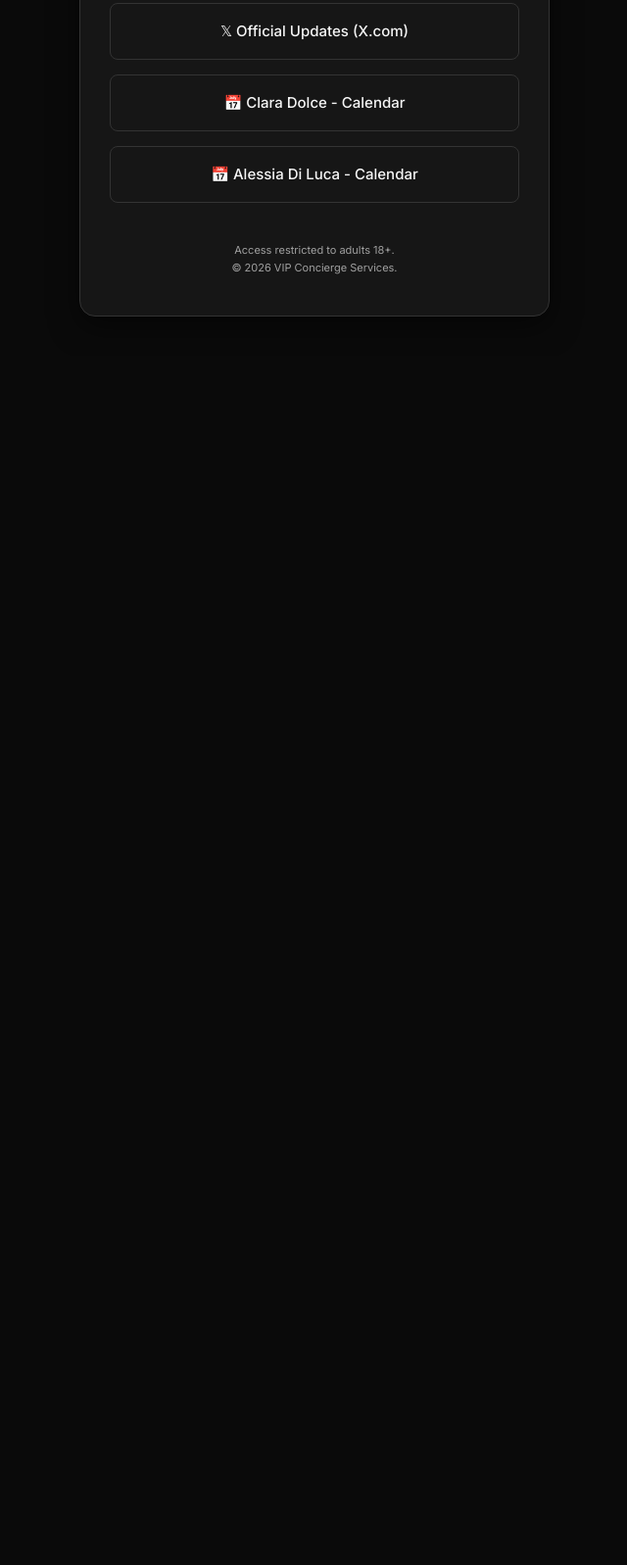
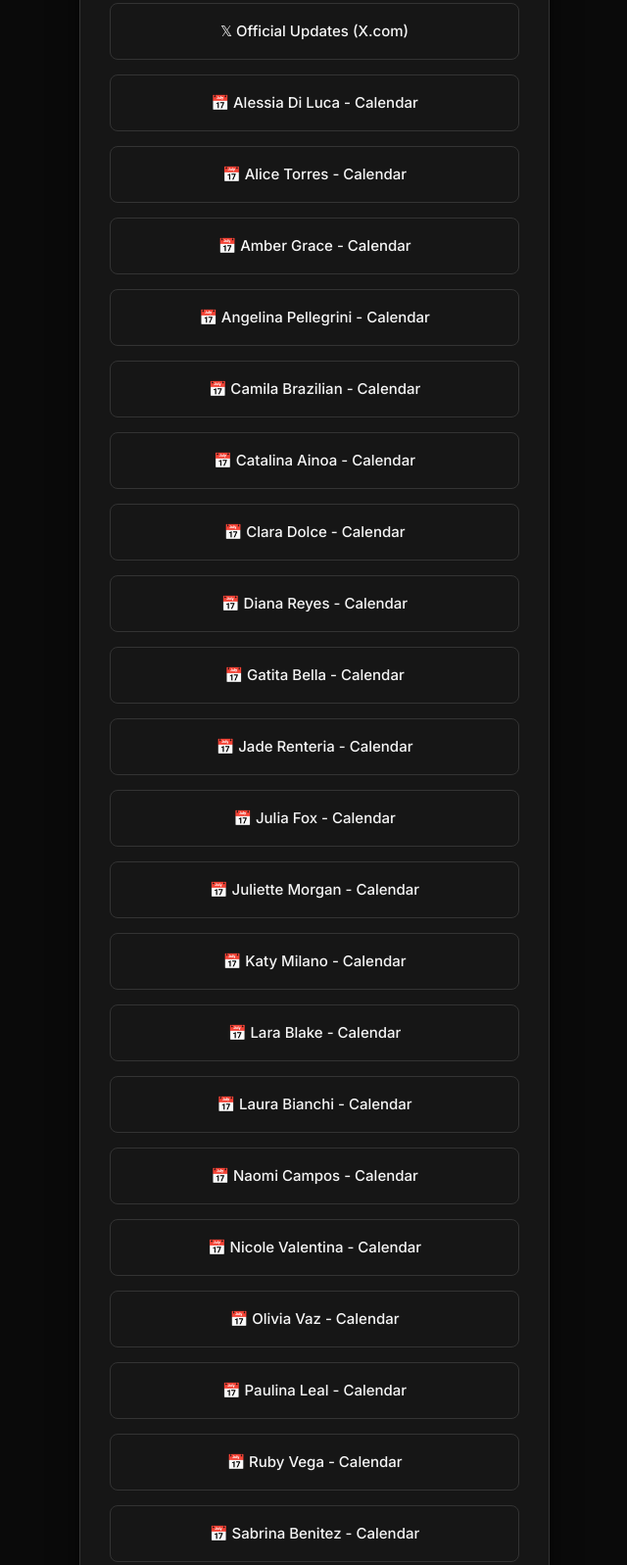
Before and after one commit to evergreentechnologywy/outreach-directory, a plain HTML site: page directory.html in a window 1280 px wide. Shown: the part 465-2062 px from the top of the page at 98% size, without its empty margins (319-959 px from the left). Before the commit the page ends 828 px from the top, so only its background shows below. Drawn offline with Linux system fonts and the light colour scheme.

Commit message:
Update directory with all 24 model calendar links

```diff
--- a/directory.html
+++ b/directory.html
@@ -35,13 +35,30 @@
       𝕏 Official Updates (X.com)
     </a>
 
-    <a href="https://claradolcevip.net/calendar" class="link-btn" target="_blank">
-      📅 Clara Dolce - Calendar
-    </a>
-
-    <a href="https://alessiadiluca.site/calendar" class="link-btn" target="_blank">
-      📅 Alessia Di Luca - Calendar
-    </a>
+    <a href="https://alessiadiluca.site/calendar" class="link-btn" target="_blank">📅 Alessia Di Luca - Calendar</a>
+    <a href="https://alicetorres.site/calendar" class="link-btn" target="_blank">📅 Alice Torres - Calendar</a>
+    <a href="https://ambergrace.site/calendar" class="link-btn" target="_blank">📅 Amber Grace - Calendar</a>
+    <a href="https://angelinapellegrini.site/calendar" class="link-btn" target="_blank">📅 Angelina Pellegrini - Calendar</a>
+    <a href="https://camilabrazilian.site/calendar" class="link-btn" target="_blank">📅 Camila Brazilian - Calendar</a>
+    <a href="https://catalinaainoa.site/calendar" class="link-btn" target="_blank">📅 Catalina Ainoa - Calendar</a>
+    <a href="https://claradolcevip.net/calendar" class="link-btn" target="_blank">📅 Clara Dolce - Calendar</a>
+    <a href="https://dianareyes.site/calendar" class="link-btn" target="_blank">📅 Diana Reyes - Calendar</a>
+    <a href="https://gatitabellavip.site/calendar" class="link-btn" target="_blank">📅 Gatita Bella - Calendar</a>
+    <a href="https://jaderenteria.site/calendar" class="link-btn" target="_blank">📅 Jade Renteria - Calendar</a>
+    <a href="https://juliafoxvip.site/calendar" class="link-btn" target="_blank">📅 Julia Fox - Calendar</a>
+    <a href="https://juliettemorgan.site/calendar" class="link-btn" target="_blank">📅 Juliette Morgan - Calendar</a>
+    <a href="https://katymilano.site/calendar" class="link-btn" target="_blank">📅 Katy Milano - Calendar</a>
+    <a href="https://larablake.site/calendar" class="link-btn" target="_blank">📅 Lara Blake - Calendar</a>
+    <a href="https://laurabianchixoxo.site/calendar" class="link-btn" target="_blank">📅 Laura Bianchi - Calendar</a>
+    <a href="https://naomicampos.site/calendar" class="link-btn" target="_blank">📅 Naomi Campos - Calendar</a>
+    <a href="https://nicolevalentina.site/calendar" class="link-btn" target="_blank">📅 Nicole Valentina - Calendar</a>
+    <a href="https://oliviavaz.site/calendar" class="link-btn" target="_blank">📅 Olivia Vaz - Calendar</a>
+    <a href="https://paulinaleal.site/calendar" class="link-btn" target="_blank">📅 Paulina Leal - Calendar</a>
+    <a href="https://rubyvega.site/calendar" class="link-btn" target="_blank">📅 Ruby Vega - Calendar</a>
+    <a href="https://sabrinabenitez.site/calendar" class="link-btn" target="_blank">📅 Sabrina Benitez - Calendar</a>
+    <a href="https://sofiavega.site/calendar" class="link-btn" target="_blank">📅 Sofia Vega - Calendar</a>
+    <a href="https://tssweetcat.site/calendar" class="link-btn" target="_blank">📅 TS Sweet Cat - Calendar</a>
+    <a href="https://wandacruz.site/calendar" class="link-btn" target="_blank">📅 Wanda Cruz - Calendar</a>
 
     <div class="footer-text">
       Access restricted to adults 18+.<br>
```
